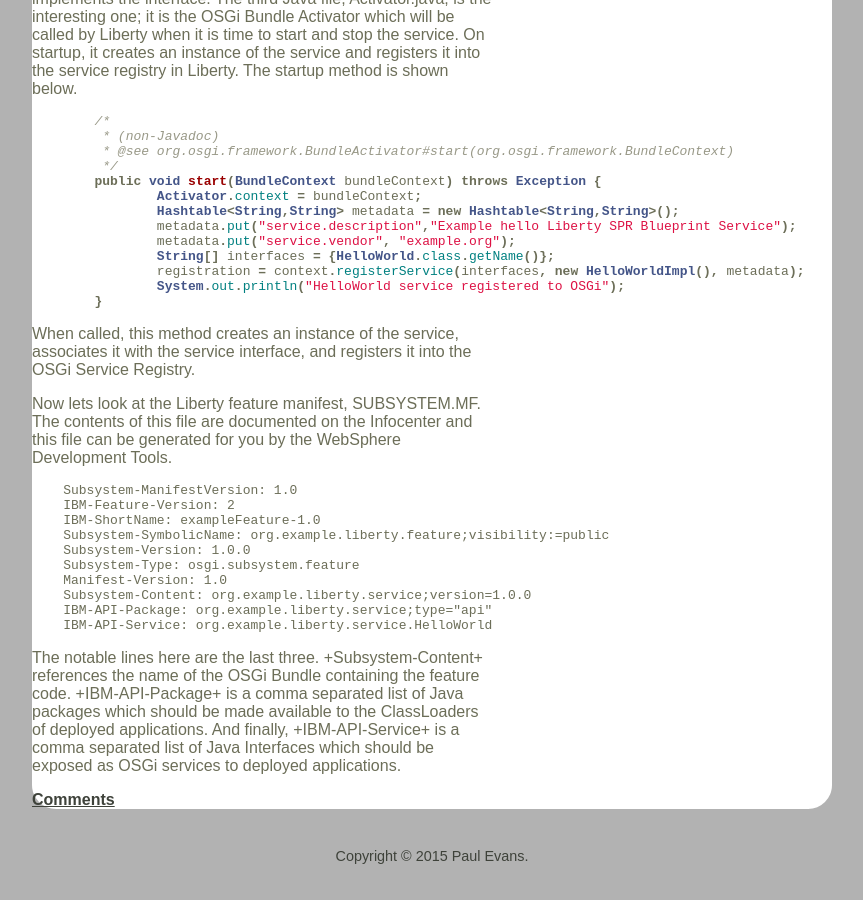
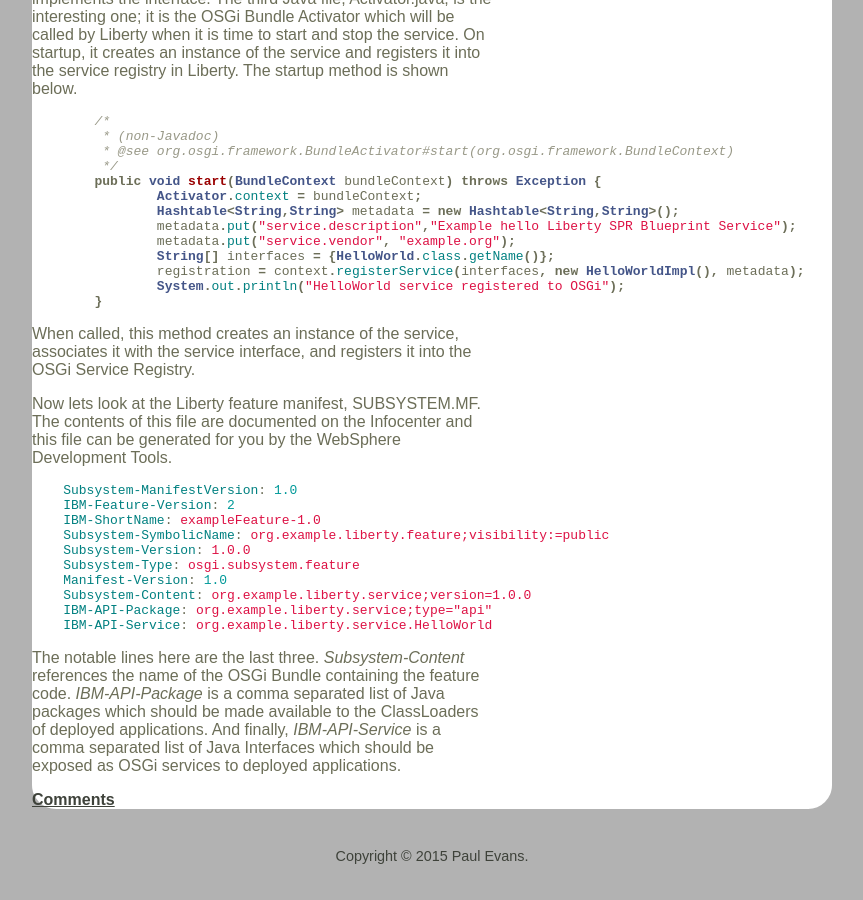
Before and after one commit to pevans-ibm/pevans-ibm.github.io, a Jekyll site: the page built from index.html, in a window 1280 px wide and 900 px high, scrolled down 1243 px. Shown: the whole window, without its empty margins (208-1071 px from the left). Built offline with Jekyll 4.4.1, drawn with Linux system fonts in a browser that asks for light colours; Markdown is read by kramdown in place of the engine named in the settings.

Commit message:
formatting

````diff
--- a/_posts/2015-05-13-using-liberty-features-with-blueprint.markdown
+++ b/_posts/2015-05-13-using-liberty-features-with-blueprint.markdown
@@ -31,7 +31,7 @@ When called, this method creates an instance of the service, associates it with
 
 Now lets look at the Liberty feature manifest, SUBSYSTEM.MF.  The contents of this file are documented on the Infocenter and this file can be generated for you by the WebSphere Development Tools.
 
-```
+```yaml
     Subsystem-ManifestVersion: 1.0
     IBM-Feature-Version: 2
     IBM-ShortName: exampleFeature-1.0
@@ -44,4 +44,4 @@ Now lets look at the Liberty feature manifest, SUBSYSTEM.MF.  The contents of th
     IBM-API-Service: org.example.liberty.service.HelloWorld
 ```
 
-The notable lines here are the last three.  +Subsystem-Content+ references the name of the OSGi Bundle containing the feature code.  +IBM-API-Package+ is a comma separated list of Java packages which should be made available to the ClassLoaders of deployed applications.  And finally, +IBM-API-Service+ is a comma separated list of Java Interfaces which should be exposed as OSGi services to deployed applications.
+The notable lines here are the last three.  *Subsystem-Content* references the name of the OSGi Bundle containing the feature code.  *IBM-API-Package* is a comma separated list of Java packages which should be made available to the ClassLoaders of deployed applications.  And finally, *IBM-API-Service* is a comma separated list of Java Interfaces which should be exposed as OSGi services to deployed applications.
````
